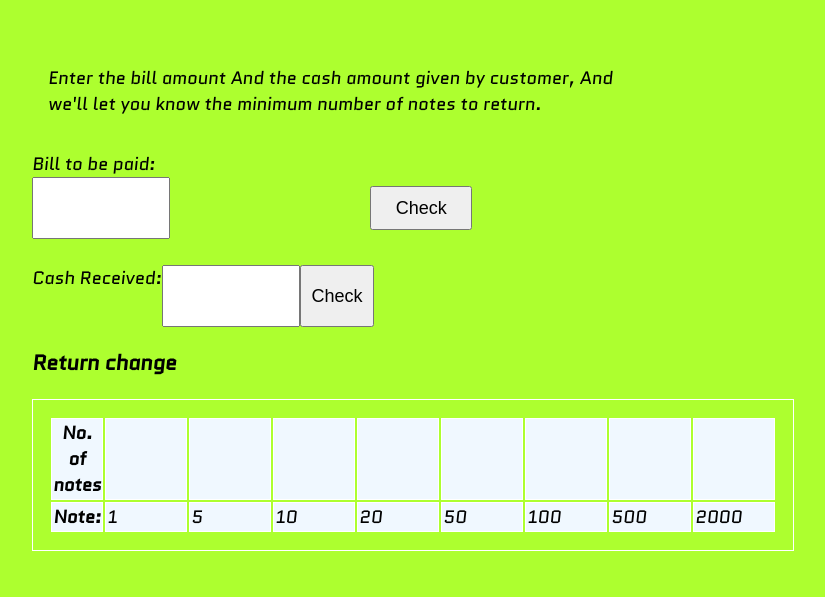
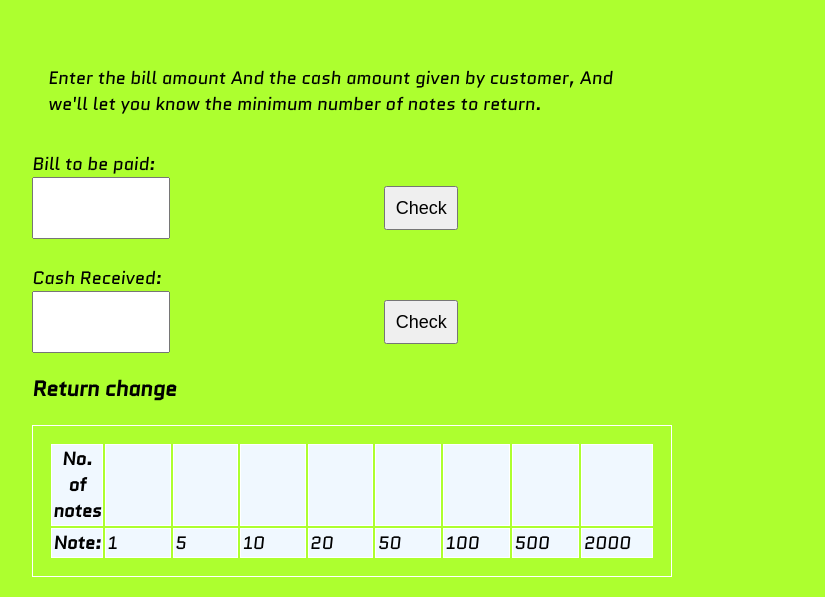
Before and after one commit to Sameony/Cash_Register, a plain HTML site: page index.html in a window 1280 px wide. Both pictures are taken after a click on the button "Check". Shown: the part 171-768 px from the top of the page, without its empty margins (288-1113 px from the left). Drawn offline with Linux system fonts and the light colour scheme.

Commit message:
style: symmetry in input buttons

```diff
--- a/index.html
+++ b/index.html
@@ -23,12 +23,10 @@
         <br />
         <p id="error-message"></p>
         <div id="bonus">
+            <label for="cash-amount">Cash Received:</label>
+            <div class="rowFlex">
 
-            <div class="rowFlex">
-                <label for="cash-amount">Cash Received:</label>
-                <br />
                 <input id="cash-amount" class="pads largify" type='text' />
-                <br />
                 <button class="btn-check inpbutton">Check</button>
             </div>
 
--- a/styles.css
+++ b/styles.css
@@ -34,10 +34,12 @@ body{
 .inpbutton{
     padding: 0.6rem;
     font-size: large;
+    margin-left: 2rem;
 }
 .table-note{
     border: 1px solid white;
     padding: 1rem;
+    width: 50vw;
 }
 tr,th,td{
     border:1px solid white;
@@ -45,11 +47,11 @@ tr,th,td{
 
 }
 .no-of-notes{
-    min-width: 3rem;
+    width: 3rem;
 }
 
-.checkBill{
-    width:8vw;
+.checkBill, .btn-check{
+
     margin: auto;
 }
 
```
